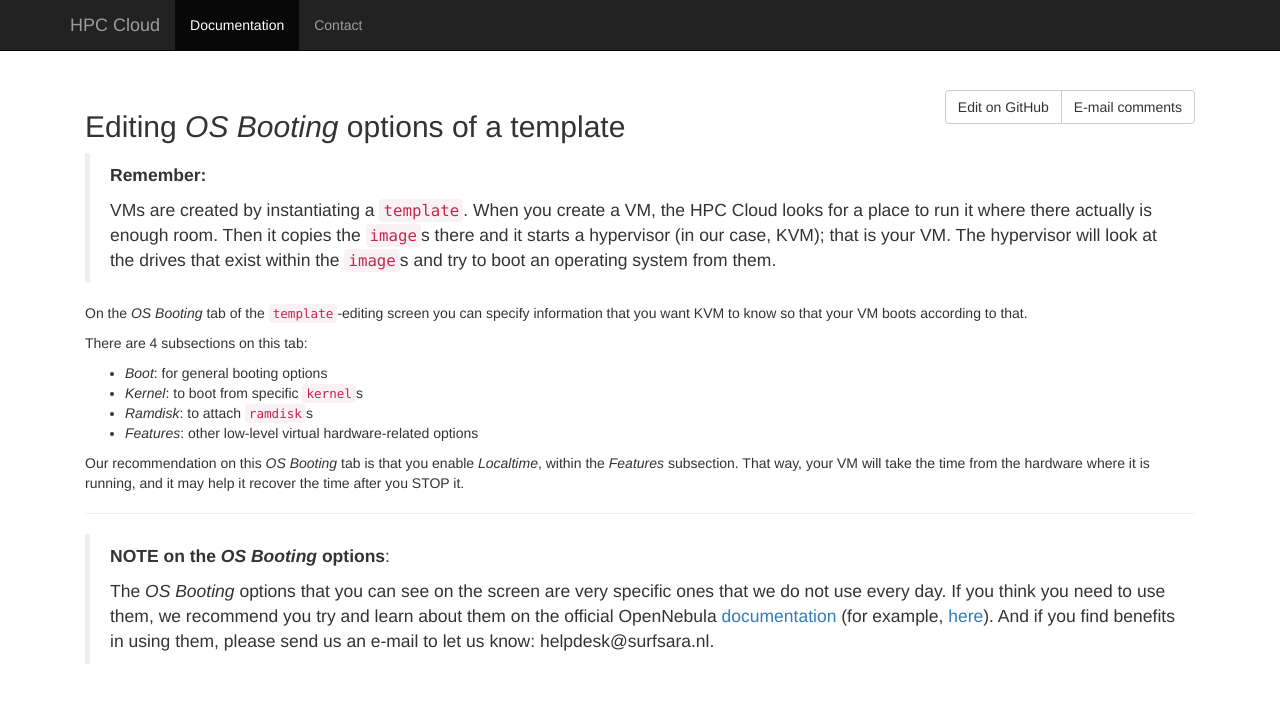
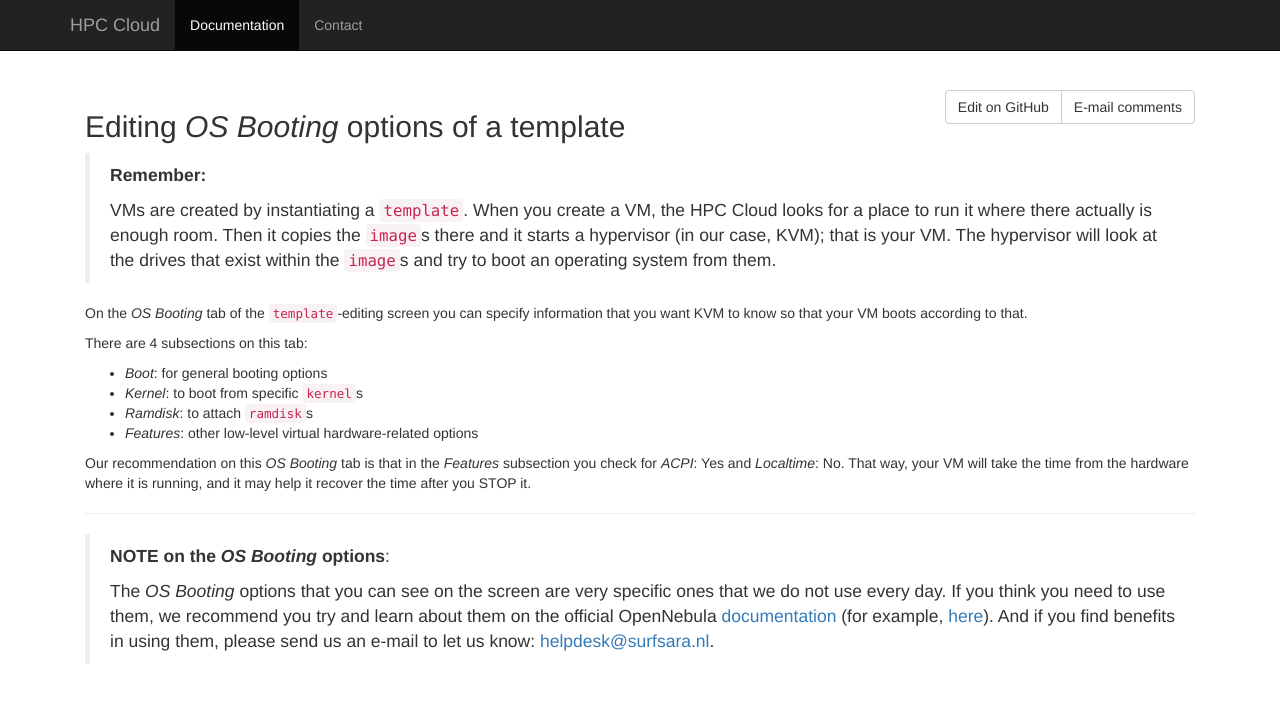
Before and after one commit to sara-nl/clouddocs, a Jekyll site: the page built from customize-vm-boot.markdown, in a window 1280 px wide. Shown: the top 703 px of the page. Built offline with Jekyll 4.4.1, drawn with Linux system fonts in a browser that asks for light colours.

Commit message:
added ACPI & Localtime values

```diff
--- a/customize-vm-boot.markdown
+++ b/customize-vm-boot.markdown
@@ -10,15 +10,16 @@
 On the _OS Booting_ tab of the `template`-editing screen you can specify information that you want KVM to know so that your VM boots according to that.
 
 There are 4 subsections on this tab:
+
 * _Boot_: for general booting options
 * _Kernel_: to boot from specific `kernel`s
 * _Ramdisk_: to attach `ramdisk`s
 * _Features_: other low-level virtual hardware-related options
 
-Our recommendation on this _OS Booting_ tab is that you enable _Localtime_, within the _Features_ subsection. That way, your VM will take the time from the hardware where it is running, and it may help it recover the time after you STOP it.
+Our recommendation on this _OS Booting_ tab is that in the _Features_ subsection you check for _ACPI_: Yes and _Localtime_: No. That way, your VM will take the time from the hardware where it is running, and it may help it recover the time after you STOP it.
 
 ---
 
 >**NOTE on the _OS Booting_ options**:
 >
->The _OS Booting_ options that you can see on the screen are very specific ones that we do not use  every day. If you think you need to use them, we recommend you try and learn about them on the official OpenNebula [documentation](http://docs.opennebula.org/) (for example, [here](http://docs.opennebula.org/4.12/user/virtual_resource_management/vm_guide.html)). And if you find benefits in using them, please send us an e-mail to let us know: helpdesk@surfsara.nl.
+>The _OS Booting_ options that you can see on the screen are very specific ones that we do not use  every day. If you think you need to use them, we recommend you try and learn about them on the official OpenNebula [documentation](http://docs.opennebula.org/) (for example, [here](http://docs.opennebula.org/4.12/user/virtual_resource_management/vm_guide.html)). And if you find benefits in using them, please send us an e-mail to let us know: [helpdesk@surfsara.nl](mailto:helpdesk@surfsara.nl).
```
